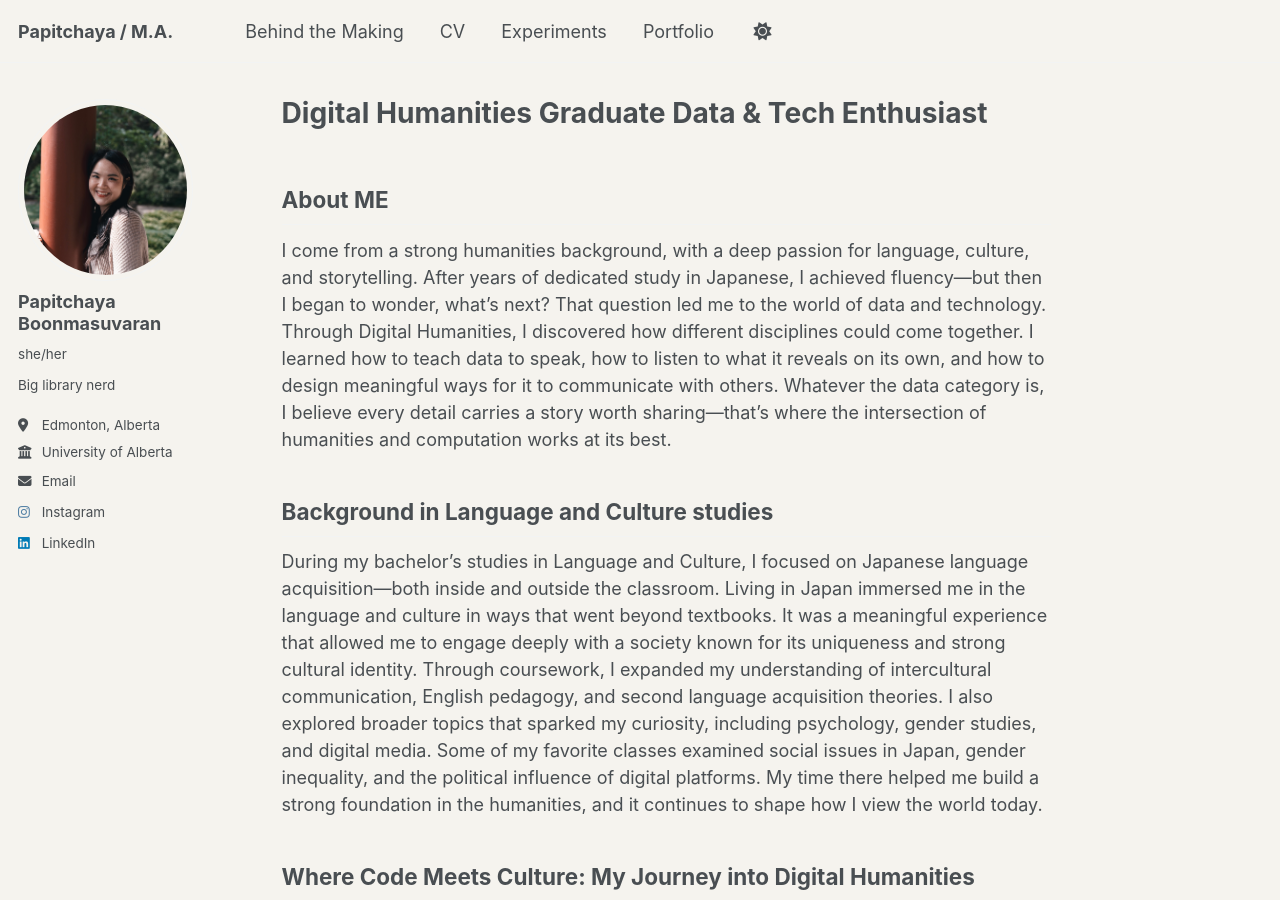
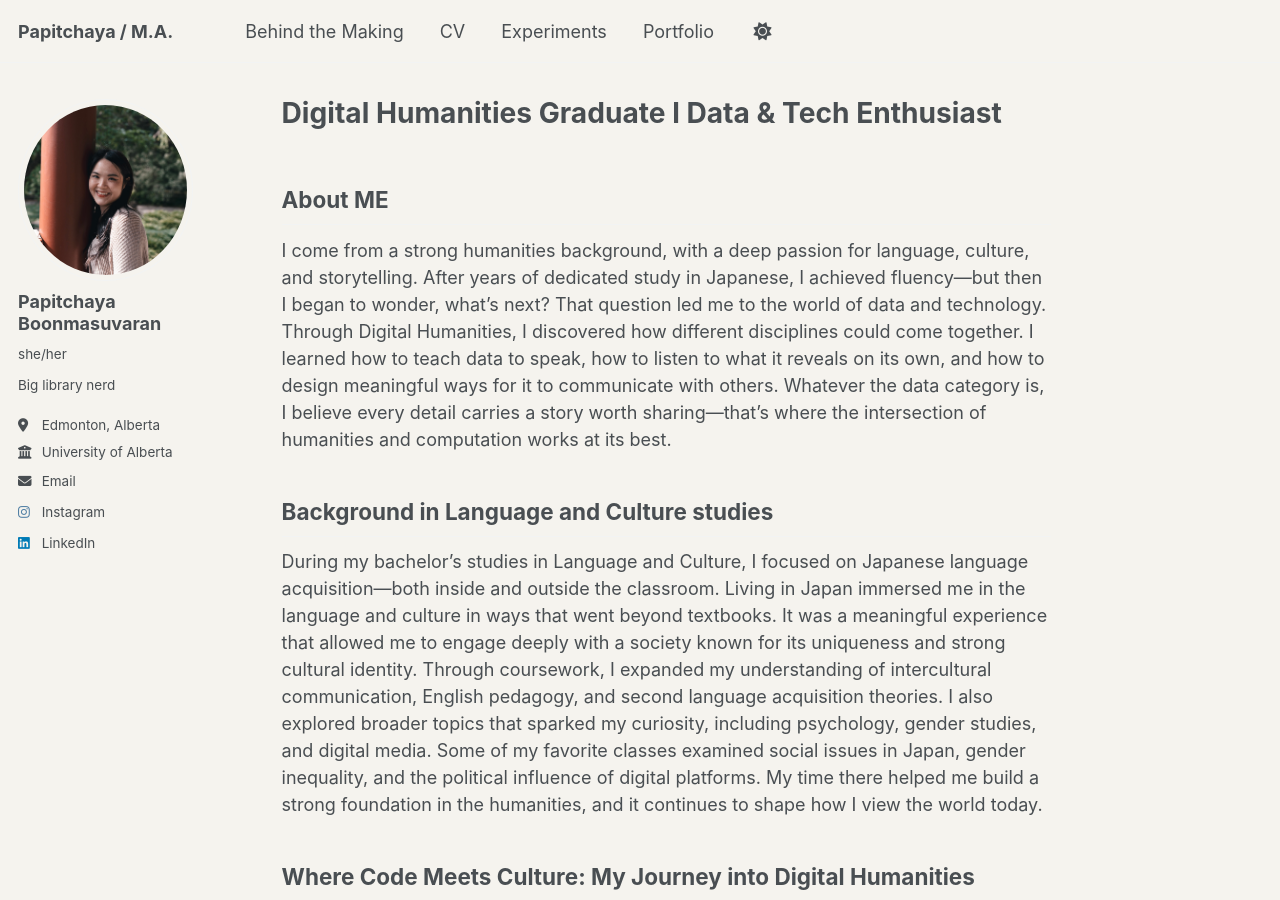
Before and after one commit to 4thpapitch/thedigitalme, a Jekyll site: the page built from _pages/about.md, in a window 1280 px wide and 900 px high. Built offline with Jekyll 4.4.1, drawn with Linux system fonts in a browser that asks for light colours.

```diff
--- a/_pages/about.md
+++ b/_pages/about.md
@@ -1,6 +1,6 @@
 ---
 permalink: /
-title: "Digital Humanities Graduate Data & Tech Enthusiast"
+title: "Digital Humanities Graduate l Data & Tech Enthusiast"
 author_profile: true
 redirect_from:
   - /about/
```
